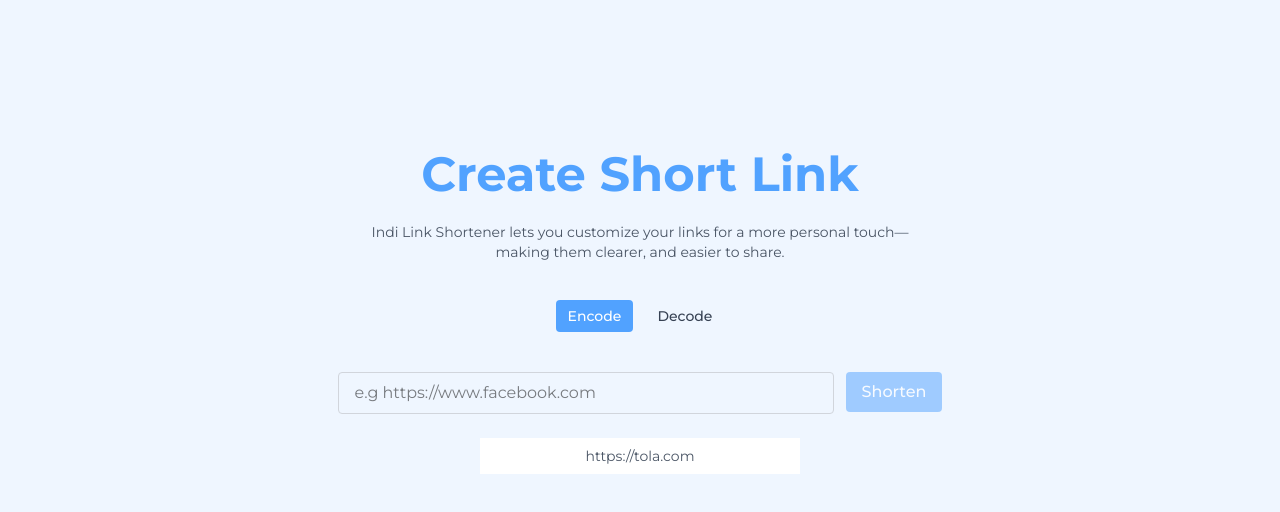
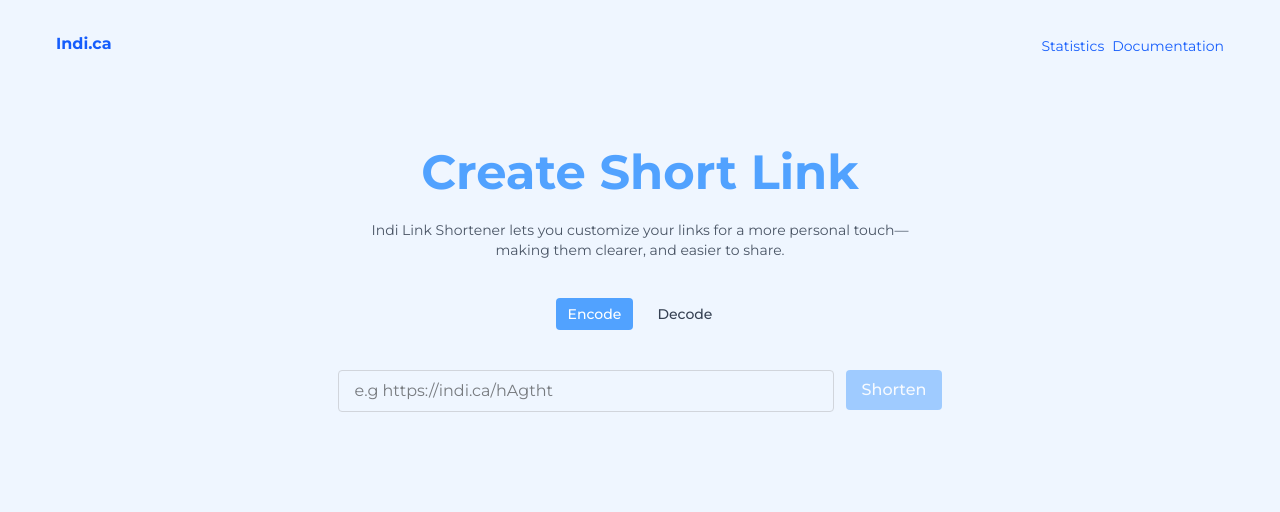
Before and after one commit to AdetolaAremu/url-shortener-FE, a React (Vite) app: page / in a window 1280 px wide. Shown: the top 512 px of the page. Built offline with nearby package versions, Linux system fonts and the light colour scheme; no server answers.

Commit message:
business logic seem done

```diff
--- /dev/null
+++ b/src/layouts/PublicLayout.tsx
@@ -0,0 +1,34 @@
+import { Link, Route, Routes } from "react-router-dom";
+import Home from "../views/Home";
+
+const PublicLayout = () => {
+  return (
+    <div className="bg-blue-50 h-screen p-4">
+      <div className="flex justify-between px-10">
+        <div className="pt-4">
+          <Link to="/" className="text-blue-600 hover:text-blue-400 font-bold">
+            Indi.ca
+          </Link>
+        </div>
+        <div className="pt-5 text-sm flex">
+          <Link to="/auth/login" className="text-blue-600 hover:text-blue-400">
+            Statistics
+          </Link>
+
+          <Link
+            to="/auth/login"
+            className="text-blue-600 hover:text-blue-400 ml-2"
+          >
+            Documentation
+          </Link>
+        </div>
+      </div>
+
+      <Routes>
+        <Route path="/" element={<Home />} />
+      </Routes>
+    </div>
+  );
+};
+
+export default PublicLayout;
--- a/src/main.tsx
+++ b/src/main.tsx
@@ -5,13 +5,14 @@ import store from "./store/Store.ts";
 import { StrictMode } from "react";
 import { BrowserRouter, Route, Routes } from "react-router-dom";
 import Home from "./views/Home.tsx";
+import PublicLayout from "./layouts/PublicLayout.tsx";
 
 createRoot(document.getElementById("root")!).render(
   <StrictMode>
     <Provider store={store}>
       <BrowserRouter>
         <Routes>
-          <Route path="/" element={<Home />} />
+          <Route path="/*" element={<PublicLayout />} />
         </Routes>
       </BrowserRouter>
     </Provider>
--- a/src/store/Action.ts
+++ b/src/store/Action.ts
@@ -7,17 +7,18 @@ import {
 import { IEncodeDecode } from "../interfaces/types/Shortener.type";
 import axios from "axios";
 
+const service_url = import.meta.env.VITE_BASE_URL;
+
 export const encodeURL = createAsyncThunk<
   IEncodeResponse,
   IEncodeDecode,
   { rejectValue: string }
 >("shortener/encodeURL", async (data, thunkAPI) => {
   try {
-    const response = await axios.post(
-      "http://localhost:3000/api/v1/encode",
-      data
-    );
-    return response.data;
+    const response = await axios.post(`${service_url}/encode`, data);
+    console.log(response.data, "respnose");
+
+    return response.data.data;
   } catch (error: any) {
     return thunkAPI.rejectWithValue(error.message);
   }
@@ -29,11 +30,9 @@ export const decodeURL = createAsyncThunk<
   { rejectValue: string }
 >("shortener/decodeUrL", async (data, thunkAPI) => {
   try {
-    const response = await axios.post(
-      "http://localhost:3000/api/v1/decode",
-      data
-    );
-    return response.data;
+    const response = await axios.post(`${service_url}/decode`, data);
+    console.log(response.data.data);
+    return response.data.data;
   } catch (error: any) {
     return thunkAPI.rejectWithValue(error.message);
   }
@@ -45,9 +44,7 @@ export const redirectURL = createAsyncThunk<
   { rejectValue: string }
 >("shortener/redirect", async (shortCode, thunkAPI) => {
   try {
-    const response = await axios.get(
-      `http://localhost:3000/api/v1/${shortCode}`
-    );
+    const response = await axios.get(`${service_url}/${shortCode}`);
     return response;
   } catch (error: any) {
     return thunkAPI.rejectWithValue(error.message);
@@ -60,9 +57,7 @@ export const getShortCodeStat = createAsyncThunk<
   { rejectValue: string }
 >("shortener/stats", async (shortCode, thunkAPI) => {
   try {
-    const response = await axios.get(
-      `http://localhost:3000/api/v1/statistics/${shortCode}`
-    );
+    const response = await axios.get(`h${service_url}/statistics/${shortCode}`);
     return response.data;
   } catch (error: any) {
     return thunkAPI.rejectWithValue(error.message);
--- a/src/views/Home.tsx
+++ b/src/views/Home.tsx
@@ -1,33 +1,53 @@
 import React, { ChangeEvent } from "react";
 import TextInput from "../components/TextInput";
 import { Button } from "../components/ButtonComponent";
+import { useAppDispatch, useAppSelector } from "../store/Hook";
+import { decodeURL, encodeURL } from "../store/Action";
+import { clearDecodeData, clearEncodedData } from "../store/Shortener.slice";
 
 export type Tab = "encode" | "decode";
 
 const Home = () => {
-  const [Input, setInputs] = React.useState("");
-  const [currentTab, setCurrentTab] = React.useState<Tab>("decode");
+  const [Input, setInput] = React.useState("");
+  const [currentTab, setCurrentTab] = React.useState<Tab>("encode");
 
   const handleChange = (e: ChangeEvent<HTMLInputElement>) => {
-    // setInputs({ Inputs, [e.target.name]: e.target.value });
+    setInput(e.target.value);
   };
+
+  const dispatch = useAppDispatch();
+  const { loading, error, encodeData, decodeData } = useAppSelector(
+    (state) => state.reducer
+  );
+
+  const handleTabSwitch = (tab: Tab) => {
+    // console.log(tab, "tabbbb");
+    setCurrentTab(tab);
+    dispatch(clearEncodedData());
+    dispatch(clearDecodeData());
+  };
+
+  const decodeAPI = () => {
+    dispatch(decodeURL({ url: Input }));
+  };
+
+  const encodeAPI = () => {
+    dispatch(encodeURL({ url: Input }));
+  };
+
   return (
-    <div className="bg-blue-50 h-screen flex flex-col items-center justify-center text-center space-y-6">
-      <div className="font-bold text-5xl text-blue-400 -mt-44">
-        Create Short Link
-      </div>
-
+    <div className="h-screen flex flex-col items-center justify-center text-center space-y-6 -mt-44">
+      <div className="font-bold text-5xl text-blue-400">Create Short Link</div>
       <div className="text-gray-600 text-sm max-w-xl">
         Indi Link Shortener lets you customize your links for a more personal
         touch—making them clearer, and easier to share.
       </div>
-
       <div className="flex items-center">
         <Button
           className="mt-3.5"
           size="sm"
-          variant={currentTab === "decode" ? "primary" : "ghost"}
-          onClick={() => setCurrentTab("decode")}
+          variant={currentTab === "encode" ? "primary" : "ghost"}
+          onClick={() => handleTabSwitch("encode")}
         >
           Encode
         </Button>
@@ -35,13 +55,12 @@ const Home = () => {
         <Button
           className="mt-3.5 ml-3"
           size="sm"
-          variant={currentTab === "encode" ? "primary" : "ghost"}
-          onClick={() => setCurrentTab("encode")}
+          variant={currentTab === "decode" ? "primary" : "ghost"}
+          onClick={() => handleTabSwitch("decode")}
         >
           Decode
         </Button>
       </div>
-
       <div className="flex items-center">
         <TextInput
           value={Input}
@@ -53,37 +72,45 @@ const Home = () => {
               ? "e.g https://www.facebook.com"
               : "e.g https://indi.ca/hAgtht"
           }
-          error={Input}
           extraClass="mt-4"
           type="text"
         />
 
-        {currentTab === "decode" ? (
+        <div>
+          {currentTab === "encode" ? (
             <Button
               disabled={Input ? false : true}
+              isLoading={loading}
               className="ml-3 mt-3.5"
               height="h-10"
               variant="primary"
-            onClick={() => alert("Clicked!")}
+              onClick={() => encodeAPI()}
             >
               Shorten
             </Button>
           ) : (
             <Button
               disabled={Input ? false : true}
+              isLoading={loading}
               className="ml-3 mt-3.5"
               height="h-10"
               variant="primary"
-            onClick={() => alert("Clicked!")}
+              onClick={() => decodeAPI()}
             >
               Decode
             </Button>
           )}
         </div>
-
+      </div>
+      {(currentTab === "encode" && encodeData?.shortenedlink) ||
+      (currentTab === "decode" && decodeData?.originalURL) ||
+      error ? (
         <div className="bg-white w-[20rem] px-2 py-2 text-center text-sm text-gray-600">
-        https://tola.com
+          {currentTab === "encode" && encodeData?.shortenedlink}
+          {currentTab === "decode" && decodeData?.originalURL}
+          {error && <span className="text-red-500">{error}</span>}
         </div>
+      ) : null}
     </div>
   );
 };
```
Lines whose indentation alone changed are shown as unchanged.
